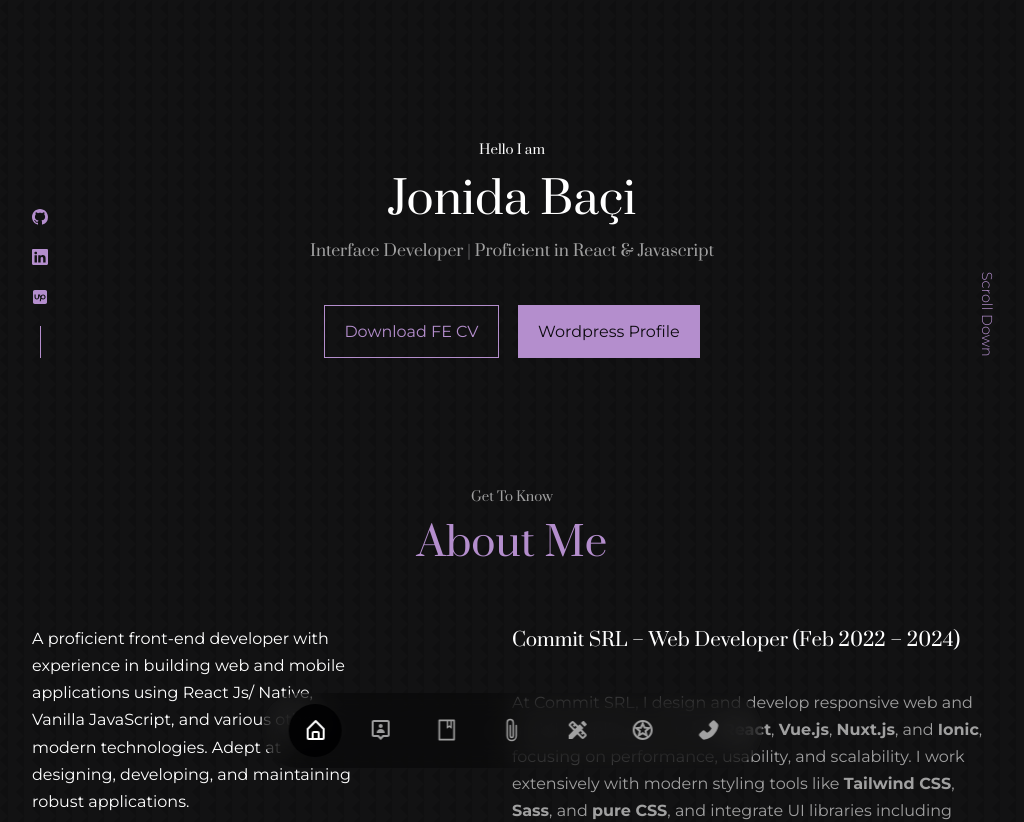
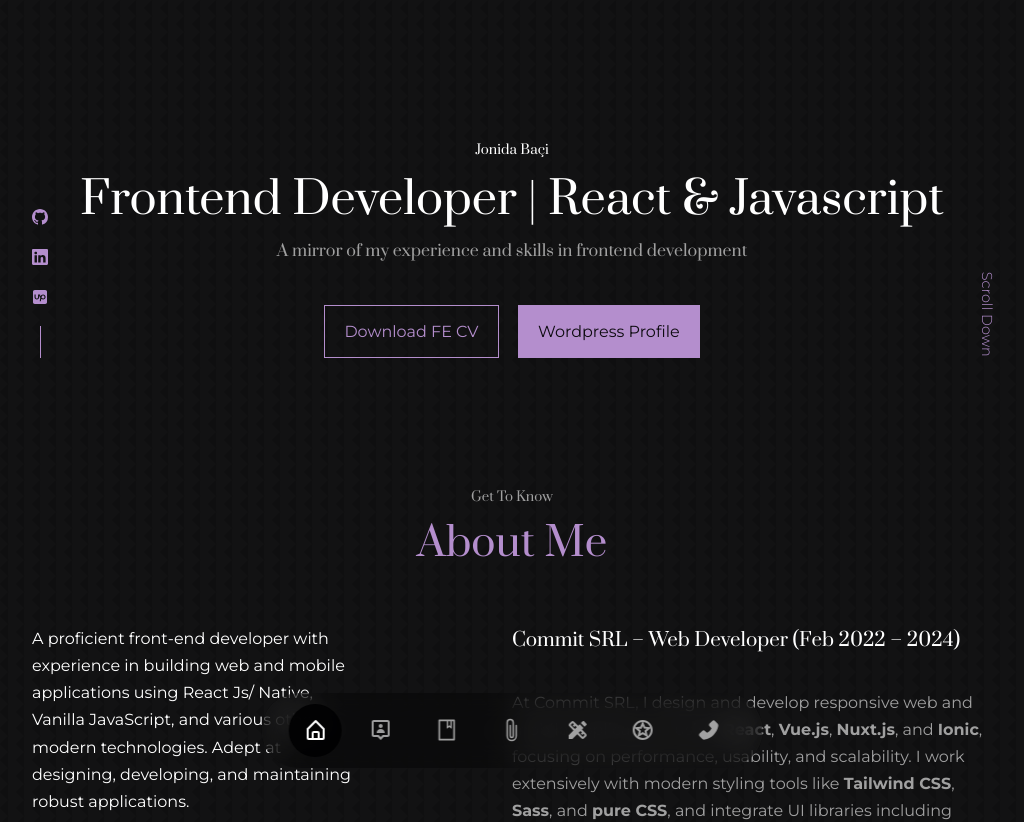
Before and after one commit to nidabaci/nidas-react-portofolio, a React (Create React App) app: page / in a window 1280 px wide. Shown: the top 822 px of the page, without its empty margins (128-1152 px from the left). Built offline with nearby package versions, Linux system fonts and the light colour scheme.

Commit message:
chore: update header text to reflect personal branding and skills

```diff
--- a/src/components/header/Header.jsx
+++ b/src/components/header/Header.jsx
@@ -15,7 +15,7 @@ const Header = () => {
       <div className="container header__container">
         {isWordpressPage ? (
           <>
-            <h5>My profile in</h5>
+            <h5>Jonida Baçi</h5>
             <h1>Wordpress Development & SEO services</h1>
             <h5 className="text-light">
               A collection of websites built with Elementor and SEO in mind.
@@ -23,10 +23,10 @@ const Header = () => {
           </>
         ) : (
           <>
-            <h5>Hello I am</h5>
-            <h1>Jonida Baçi</h1>
+            <h5>Jonida Baçi</h5>
+            <h1>Frontend Developer | React & Javascript</h1>
             <h5 className="text-light">
-              Interface Developer | Proficient in React & Javascript
+              A mirror of my experience and skills in frontend development
             </h5>
           </>
         )}
```
